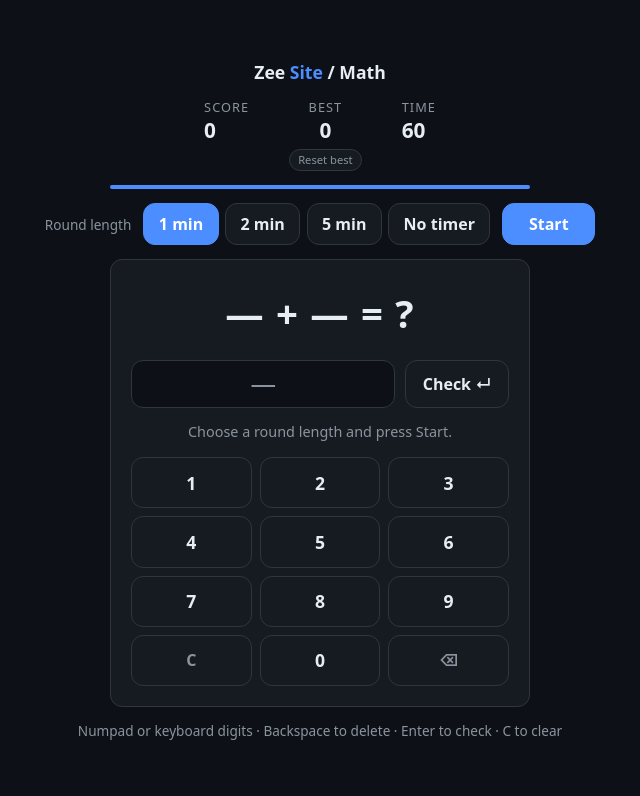
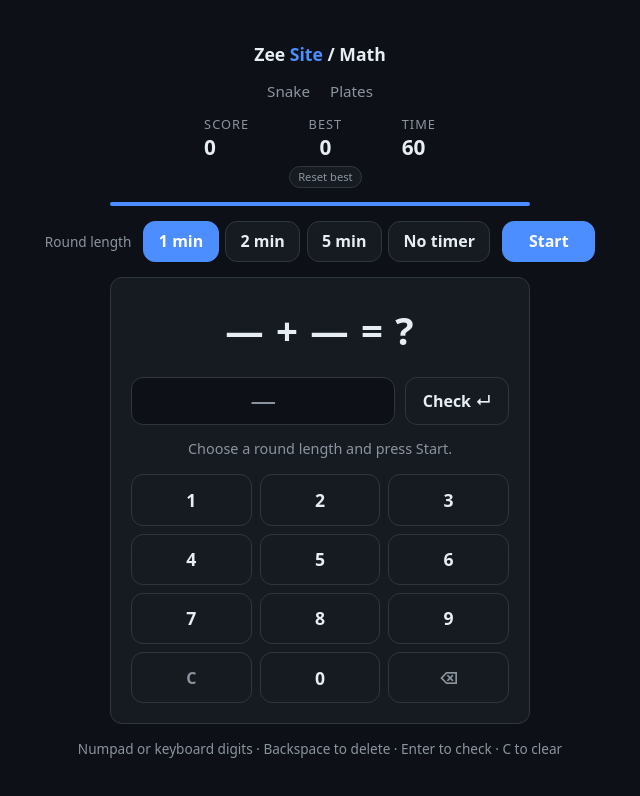
Before and after one commit to ZeeBuild/OC-Site, a plain HTML site: page math.html in a window 1280 px wide. Shown: the whole page, without its empty margins (320-960 px from the left). Drawn offline with Linux system fonts and the light colour scheme.

Commit message:
Fix math game bugs and complete Zee Site navigation

```diff
--- a/math.html
+++ b/math.html
@@ -4,7 +4,7 @@
   <meta charset="UTF-8" />
   <meta name="viewport" content="width=device-width, initial-scale=1.0" />
   <meta name="description" content="A timed addition and subtraction game with an on-screen numpad and high scores." />
-  <title>Math — OC-Site</title>
+  <title>Math — Zee Site</title>
   <style>
     :root {
       --bg: #0d1117;
@@ -36,6 +36,9 @@
 
     .brand { text-decoration: none; color: var(--text); font-weight: 700; font-size: 1.1rem; }
     .brand span { color: var(--accent); }
+    .game-nav { display: flex; gap: 1.25rem; }
+    .game-nav a { color: var(--muted); text-decoration: none; font-size: 0.95rem; }
+    .game-nav a:hover { color: var(--text); }
 
     .hud {
       display: flex;
@@ -157,6 +160,10 @@
 </head>
 <body>
   <a class="brand" href="index.html">Zee<span> Site</span> / Math</a>
+  <nav class="game-nav">
+    <a href="snake.html">Snake</a>
+    <a href="plates.html">Plates</a>
+  </nav>
 
   <div class="hud">
     <div><div class="label">Score</div><div class="value" id="score">0</div></div>
@@ -237,7 +244,10 @@
     const againBtn = document.getElementById('againBtn');
 
     let best = 0;
-    try { best = Number(localStorage.getItem('math-best') || 0); } catch (e) { /* storage unavailable */ }
+    try {
+      const stored = Number(localStorage.getItem('math-best') || 0);
+      if (Number.isFinite(stored) && stored >= 0) best = stored;
+    } catch (e) { /* storage unavailable */ }
 
     let roundSeconds = 60;
     let secondsLeft = 60;
@@ -412,7 +422,8 @@
 
     document.addEventListener('keydown', (e) => {
       if (!running) {
-        if ((e.key === 'Enter' || e.code === 'Space') && !e.target.closest('button')) {
+        const onButton = e.target instanceof Element && e.target.closest('button');
+        if ((e.key === 'Enter' || e.code === 'Space') && !onButton) {
           e.preventDefault();
           start();
         }
@@ -424,7 +435,7 @@
       } else if (e.key === 'Backspace') {
         e.preventDefault();
         backspace();
-      } else if (e.key === 'Delete' || e.key === 'Escape') {
+      } else if (e.key === 'Delete' || e.key === 'Escape' || e.key.toLowerCase() === 'c') {
         e.preventDefault();
         clearAnswer();
       } else if (e.key === 'Enter') {
```
Also changed, not shown: plates.html (+1 -0 lines), snake.html (+7 -0 lines).
